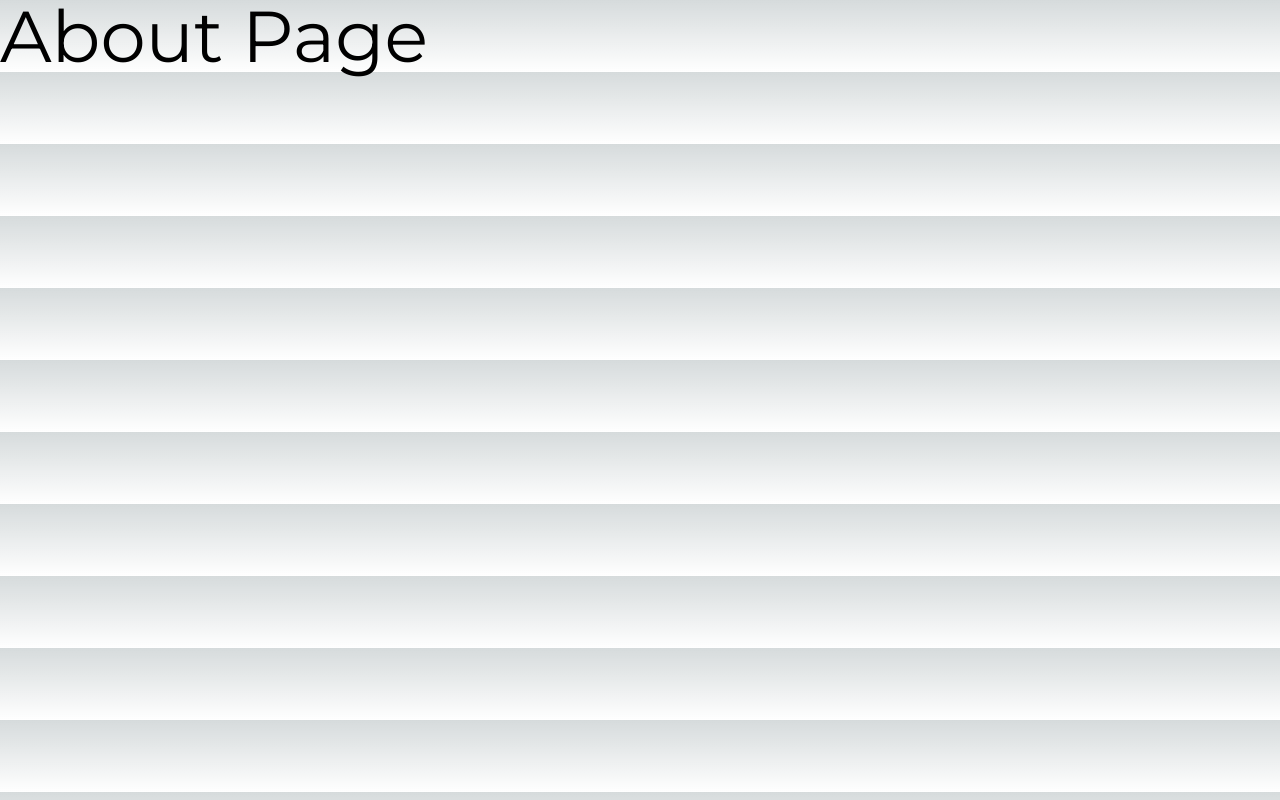
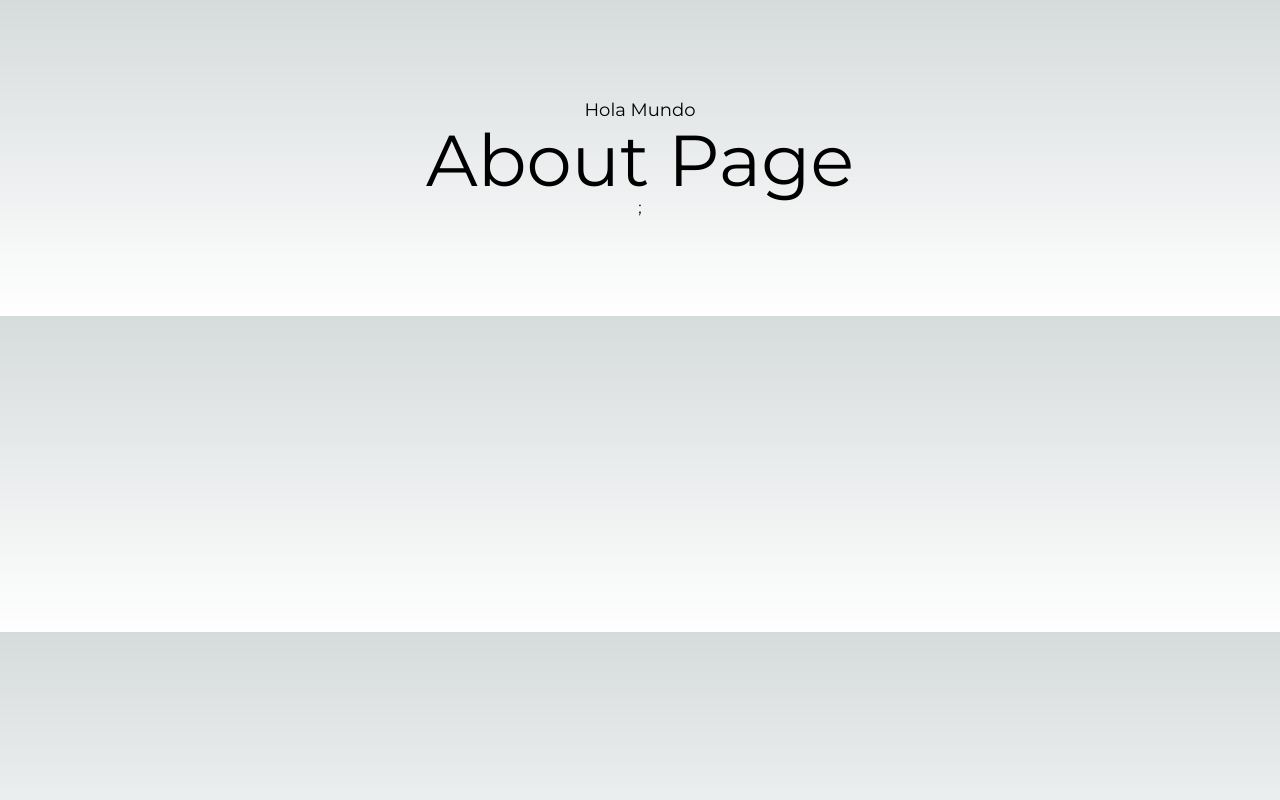
Before and after one commit to AngelTravieso/next-first-steps, a Next.js app: page /about in a window 1280 px wide. Built offline with nearby package versions, Linux system fonts and the light colour scheme.

Commit message:
Layouts y Layouts anidados

```diff
--- a/app/about/page.tsx
+++ b/app/(general)/about/page.tsx
@@ -6,10 +6,10 @@
   keywords: ["About Page", "Angel", "Información", "..."],
 };
 
-export default function About() {
+export default function AboutPage() {
   return (
     <>
-      <span className="text-7xl">About Page</span>
+      <span className="text-7xl">About Page</span>;
     </>
   );
 }
--- /dev/null
+++ b/app/(general)/layout.tsx
@@ -0,0 +1,14 @@
+// lrc para crear layout component
+
+export default function AboutLayout({
+  children,
+}: {
+  children: React.ReactNode;
+}) {
+  return (
+    <main className="flex flex-col items-center p-24">
+      <span className="text-lg">Hola Mundo</span>
+      {children}
+    </main>
+  );
+}
--- a/app/layout.tsx
+++ b/app/layout.tsx
@@ -7,7 +7,6 @@
 export const metadata: Metadata = {
   title: "Angel Travieso Home Page",
   description: "Generated with love by Vercel",
-
 };
 
 export default function RootLayout({
--- a/app/page.tsx
+++ b/app/page.tsx
@@ -1,4 +1,4 @@
-export default function Home() {
+export default function HomePage() {
   return (
     <main className="flex flex-col items-center p-24">
       <span className="text-5xl">Hola Mundo</span>
```
Also changed, not shown: app/(general)/contact/page.tsx (renamed from app/contact/page.tsx), app/(general)/pricing/page.tsx (renamed from app/pricing/page.tsx).
